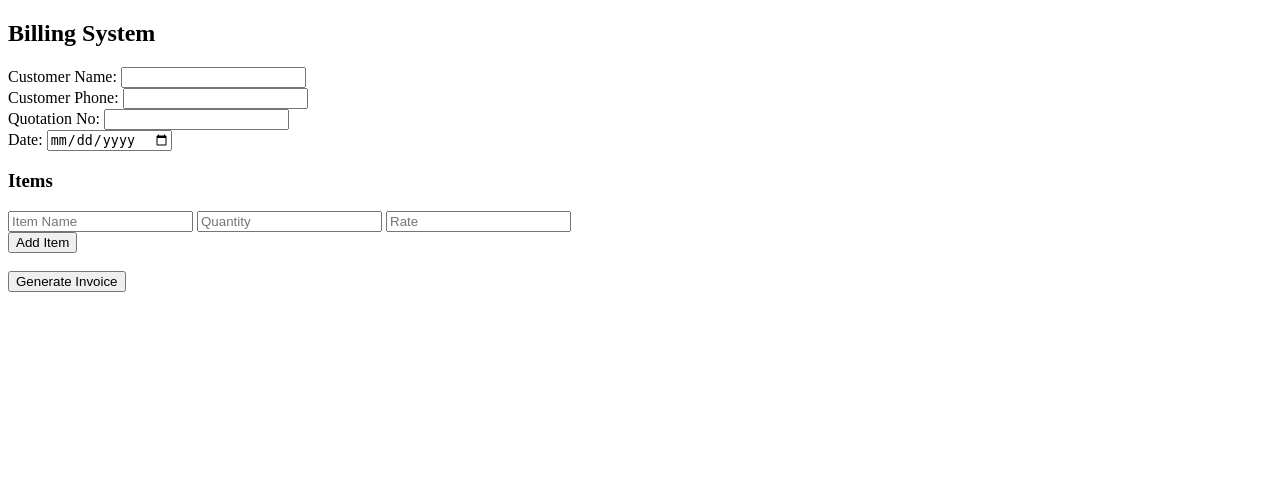
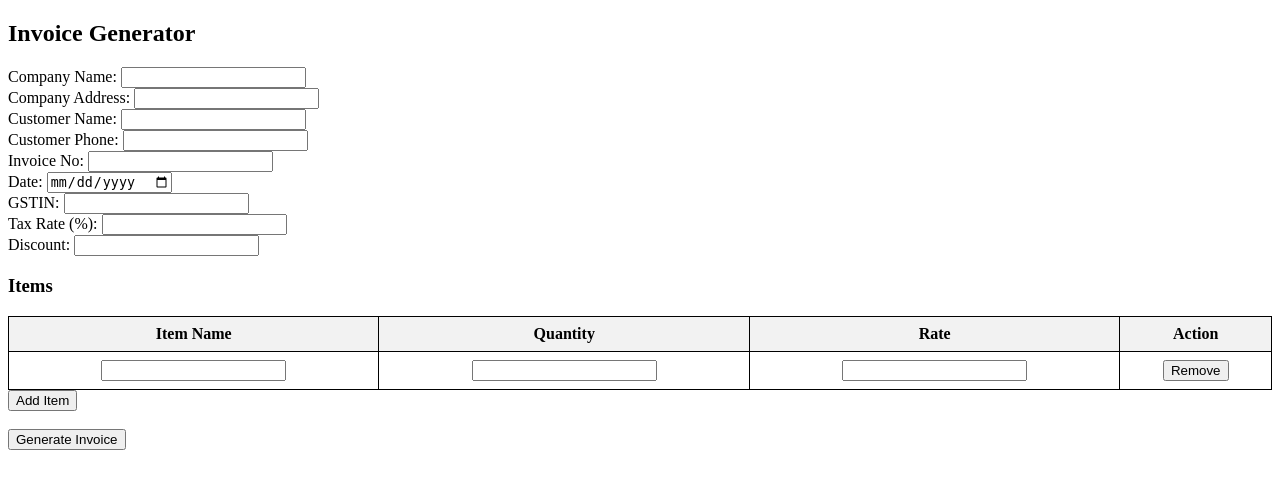
Before and after one commit to Mashhood-nk/billing, a Flask app: page / in a window 1280 px wide. Shown: the top 489 px of the page. Run offline with Flask 3, Linux system fonts and the light colour scheme.

Commit message:
Updated app.py and index.html

```diff
--- a/app.py
+++ b/app.py
@@ -1,6 +1,7 @@
 from flask import Flask, render_template, request, send_file
 from fpdf import FPDF
 import os
+from num2words import num2words
 
 app = Flask(__name__)
 UPLOAD_FOLDER = "invoices"
@@ -11,75 +12,88 @@ def generate_pdf(invoice_data, filename):
     pdf.set_auto_page_break(auto=True, margin=15)
     pdf.add_page()
     pdf.set_font("Arial", "B", 16)
-    pdf.cell(200, 10, "QUOTATION", ln=True, align="C")
+    pdf.cell(0, 10, "INVOICE", ln=True, align="C")
     pdf.ln(10)
 
     pdf.set_font("Arial", "", 12)
-    pdf.cell(200, 10, "IQAMA", ln=True, align="C")
-    pdf.cell(200, 10, "Vengara", ln=True, align="C")
-    pdf.cell(200, 10, "Ph: 987186667", ln=True, align="C")
+    pdf.cell(0, 10, invoice_data['company_name'], ln=True, align="C")
+    pdf.cell(0, 10, invoice_data['company_address'], ln=True, align="C")
+    pdf.cell(0, 10, f"GSTIN: {invoice_data['gstin']}", ln=True, align="C")
     pdf.ln(10)
 
-    pdf.cell(100, 10, f"Quotation No: {invoice_data['quotation_no']}")
-    pdf.cell(100, 10, f"Date: {invoice_data['date']}", ln=True)
+    pdf.cell(100, 10, f"Invoice No: {invoice_data['invoice_no']}")
+    pdf.cell(90, 10, f"Date: {invoice_data['date']}", ln=True)
     pdf.ln(5)
 
-    pdf.cell(200, 10, f"Customer: {invoice_data['customer_name']}", ln=True)
-    pdf.cell(200, 10, f"Phone: {invoice_data['customer_phone']}", ln=True)
+    pdf.cell(0, 10, f"Customer: {invoice_data['customer_name']}", ln=True)
+    pdf.cell(0, 10, f"Phone: {invoice_data['customer_phone']}", ln=True)
     pdf.ln(10)
 
     pdf.set_font("Arial", "B", 10)
-    pdf.cell(10, 10, "SL", 1)
-    pdf.cell(80, 10, "Item Name", 1)
-    pdf.cell(30, 10, "Qty", 1)
-    pdf.cell(30, 10, "Rate", 1)
-    pdf.cell(40, 10, "Total", 1, ln=True)
+    pdf.cell(10, 10, "SL", 1, align="C")
+    pdf.cell(77, 10, "Item Name", 1, align="C")
+    pdf.cell(25, 10, "Qty", 1, align="C")
+    pdf.cell(27, 10, "Rate", 1, align="C")
+    pdf.cell(27, 10, "Tax", 1, align="C")
+    pdf.cell(27, 10, "Total", 1, ln=True, align="C")
 
     pdf.set_font("Arial", "", 10)
     total_amount = 0
+    tax_rate = invoice_data['tax_rate'] / 100
     for idx, item in enumerate(invoice_data['items'], start=1):
-        total = item['qty'] * item['rate']
-        total_amount += total
-        pdf.cell(10, 10, str(idx), 1)
-        pdf.cell(80, 10, item['name'], 1)
-        pdf.cell(30, 10, str(item['qty']), 1)
-        pdf.cell(30, 10, f"{item['rate']:.2f}", 1)
-        pdf.cell(40, 10, f"{total:.2f}", 1, ln=True)
+        item_total = item['qty'] * item['rate']
+        tax_amount = item_total * tax_rate
+        total_with_tax = item_total + tax_amount
+        total_amount += total_with_tax
+
+        pdf.cell(10, 10, str(idx), 1, align="C")
+        pdf.cell(77, 10, item['name'], 1, align="C")
+        pdf.cell(25, 10, str(item['qty']), 1, align="C")
+        pdf.cell(27, 10, f"{item['rate']:.2f}", 1, align="C")
+        pdf.cell(27, 10, f"{tax_amount:.2f}", 1, align="C")
+        pdf.cell(27, 10, f"{total_with_tax:.2f}", 1, ln=True, align="C")
 
     pdf.set_font("Arial", "B", 12)
-    pdf.cell(150, 10, "TOTAL", 1)
-    pdf.cell(40, 10, f"{total_amount:.2f}", 1, ln=True)
+    pdf.cell(150, 10, "TOTAL", 1, align="C")
+    pdf.cell(43, 10, f"{total_amount:.2f}", 1, ln=True, align="C")
+
+    if invoice_data['discount']:
+        total_amount -= invoice_data['discount']
+        pdf.cell(150, 10, "DISCOUNT", 1, align="C")
+        pdf.cell(43, 10, f"-{invoice_data['discount']:.2f}", 1, ln=True, align="C")
+
+    pdf.cell(150, 10, "GRAND TOTAL", 1, align="C")
+    pdf.cell(43, 10, f"{total_amount:.2f}", 1, ln=True, align="C")
 
     pdf.ln(10)
-    pdf.cell(200, 10, "Happy to serve", ln=True)
-
+    pdf.cell(0, 10, f"Amount in words: {num2words(total_amount, lang='en').capitalize()} only.", ln=True, align="C")
 
     pdf.output(os.path.join(UPLOAD_FOLDER, filename))
 
 @app.route("/", methods=["GET", "POST"])
 def index():
     if request.method == "POST":
-        customer_name = request.form["customer_name"]
-        customer_phone = request.form["customer_phone"]
-        quotation_no = request.form["quotation_no"]
-        date = request.form["date"]
+        invoice_data = {
+            "company_name": request.form["company_name"],
+            "company_address": request.form["company_address"],
+            "customer_name": request.form["customer_name"],
+            "customer_phone": request.form["customer_phone"],
+            "invoice_no": request.form["invoice_no"],
+            "date": request.form["date"],
+            "gstin": request.form["gstin"],
+            "tax_rate": float(request.form["tax_rate"]),
+            "discount": float(request.form.get("discount", "0") or "0"),
+            "items": []
+        }
 
-        items = []
         for i in range(len(request.form.getlist("item_name"))):
-            items.append({
+            invoice_data["items"].append({
                 "name": request.form.getlist("item_name")[i],
                 "qty": int(request.form.getlist("qty")[i]),
                 "rate": float(request.form.getlist("rate")[i])
             })
 
-        invoice_data = {
-            "customer_name": customer_name,
-            "customer_phone": customer_phone,
-            "quotation_no": quotation_no,
-            "date": date,
-            "items": items
-        }
-        filename = f"quotation_{quotation_no}.pdf"
+        filename = f"invoice_{invoice_data['invoice_no']}.pdf"
         generate_pdf(invoice_data, filename)
 
         return send_file(os.path.join(UPLOAD_FOLDER, filename), as_attachment=True)
--- a/templates/index.html
+++ b/templates/index.html
@@ -3,44 +3,87 @@
 <head>
     <meta charset="UTF-8">
     <meta name="viewport" content="width=device-width, initial-scale=1.0">
-    <title>Billing App</title>
+    <title>Invoice Generator</title>
+    <style>
+        table {
+            width: 100%;
+            border-collapse: collapse;
+            margin-top: 10px;
+        }
+        th, td {
+            border: 1px solid black;
+            padding: 8px;
+            text-align: center;
+        }
+        th {
+            background-color: #f2f2f2;
+        }
+    </style>
+    <script>
+        function addItem() {
+            let table = document.getElementById("items");
+            let row = table.insertRow(-1);
+            row.innerHTML = `
+                <td><input type="text" name="item_name" required></td>
+                <td><input type="number" name="qty" required></td>
+                <td><input type="number" name="rate" step="0.01" required></td>
+                <td><button type="button" onclick="removeItem(this)">Remove</button></td>
+            `;
+        }
+        function removeItem(button) {
+            let row = button.parentNode.parentNode;
+            row.parentNode.removeChild(row);
+        }
+    </script>
 </head>
 <body>
-    <h2>Billing System</h2>
-    <form action="/" method="post">
-        <label for="customer_name">Customer Name:</label>
-        <input type="text" id="customer_name" name="customer_name" required>
+    <h2>Invoice Generator</h2>
+    <form action="/" method="POST">
+        <label>Company Name:</label>
+        <input type="text" name="company_name" required>
         <br>
-        <label for="customer_phone">Customer Phone:</label>
-        <input type="text" id="customer_phone" name="customer_phone" required>
+        <label>Company Address:</label>
+        <input type="text" name="company_address" required>
         <br>
-        <label for="quotation_no">Quotation No:</label>
-        <input type="text" id="quotation_no" name="quotation_no" required>
+        <label>Customer Name:</label>
+        <input type="text" name="customer_name" required>
         <br>
-        <label for="date">Date:</label>
-        <input type="date" id="date" name="date" required>
+        <label>Customer Phone:</label>
+        <input type="text" name="customer_phone" required>
+        <br>
+        <label>Invoice No:</label>
+        <input type="text" name="invoice_no" required>
+        <br>
+        <label>Date:</label>
+        <input type="date" name="date" required>
+        <br>
+        <label>GSTIN:</label>
+        <input type="text" name="gstin" required>
+        <br>
+        <label>Tax Rate (%):</label>
+        <input type="number" name="tax_rate" step="0.01" required>
+        <br>
+        <label>Discount:</label>
+        <input type="number" name="discount" step="0.01">
         <br>
         <h3>Items</h3>
-        <div id="items">
-            <div>
-                <input type="text" name="item_name" placeholder="Item Name" required>
-                <input type="number" name="qty" placeholder="Quantity" required>
-                <input type="number" step="0.01" name="rate" placeholder="Rate" required>
-            </div>
-        </div>
+        <table id="items">
+            <tr>
+                <th>Item Name</th>
+                <th>Quantity</th>
+                <th>Rate</th>
+                <th>Action</th>
+            </tr>
+            <tr>
+                <td><input type="text" name="item_name" required></td>
+                <td><input type="number" name="qty" required></td>
+                <td><input type="number" name="rate" step="0.01" required></td>
+                <td><button type="button" onclick="removeItem(this)">Remove</button></td>
+            </tr>
+        </table>
         <button type="button" onclick="addItem()">Add Item</button>
         <br><br>
         <button type="submit">Generate Invoice</button>
     </form>
-
-    <script>
-        function addItem() {
-            let itemDiv = document.createElement("div");
-            itemDiv.innerHTML = '<input type="text" name="item_name" placeholder="Item Name" required> ' +
-                                '<input type="number" name="qty" placeholder="Quantity" required> ' +
-                                '<input type="number" step="0.01" name="rate" placeholder="Rate" required>';
-            document.getElementById("items").appendChild(itemDiv);
-        }
-    </script>
 </body>
 </html>
```
